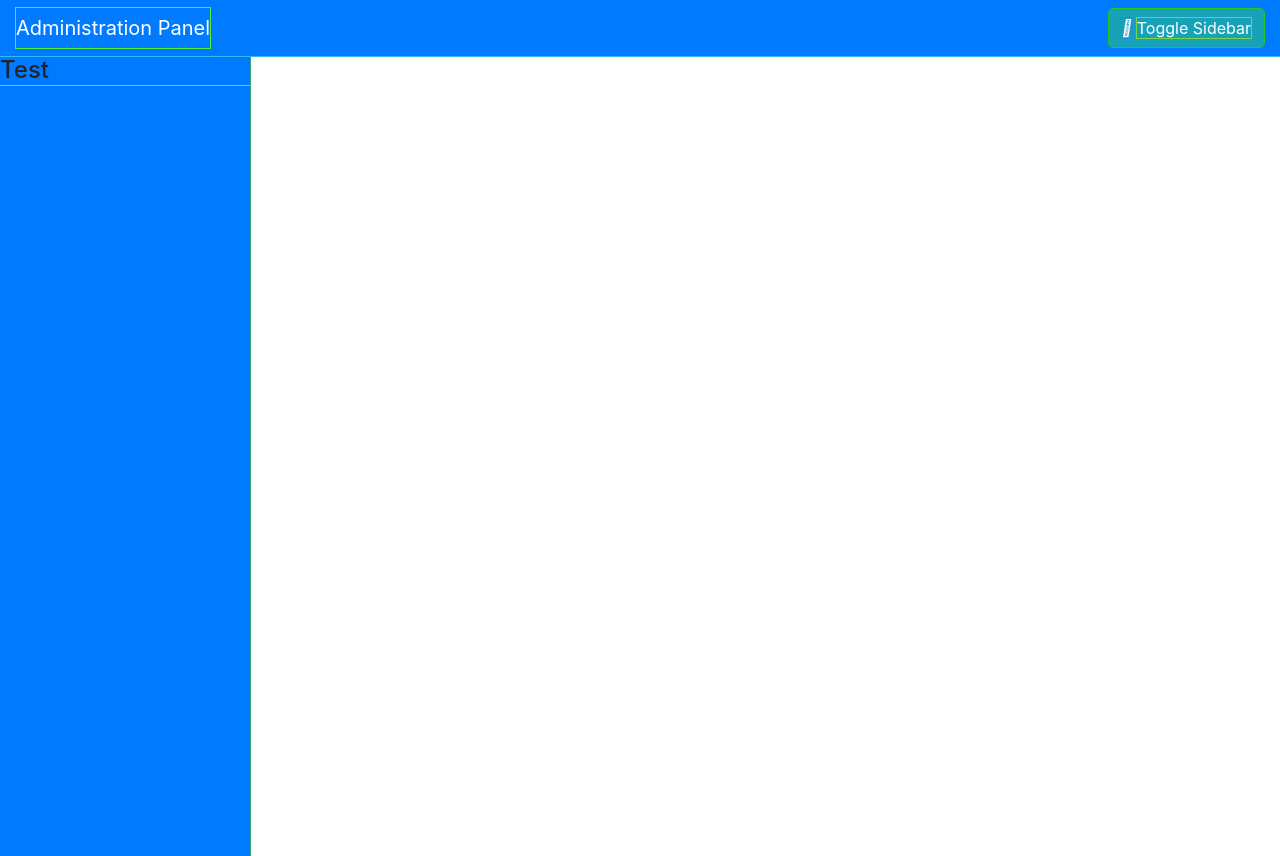
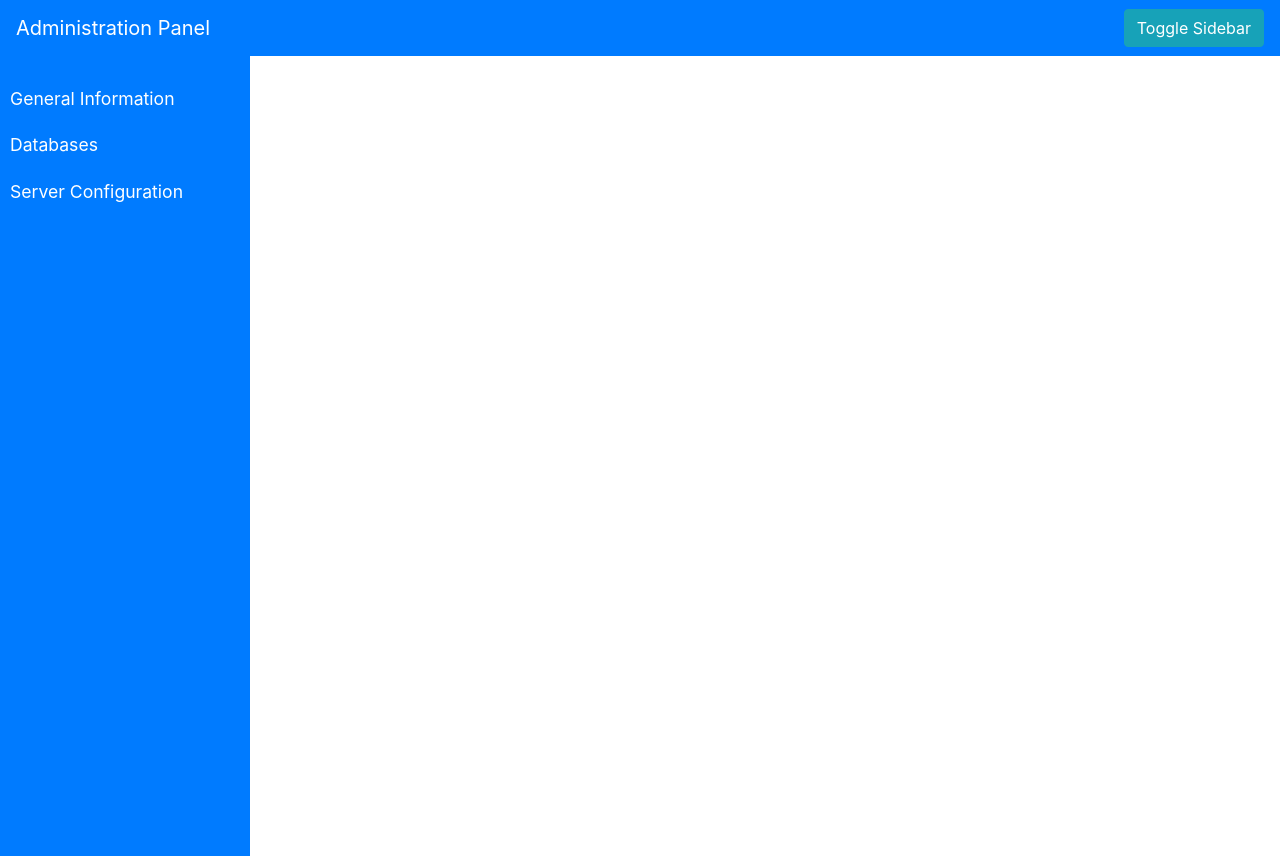
Before and after one commit to sqz269/fileshare-flask, a Flask app: page /admin in a window 1280 px wide. Run offline with Flask 2, Linux system fonts and the light colour scheme; parts of the project's set-up code (start-up, migrations or seed data) failed here and were passed over; some libraries are stand-ins or nearby versions.

Commit message:
Admin panel work in progress

```diff
--- a/fileshare/__init__.py
+++ b/fileshare/__init__.py
@@ -4,8 +4,12 @@ app = Flask(__name__)
 
 from fileshare.api.views import api
 from fileshare.site.views import site
+
 from fileshare.admin.views import admin
+from fileshare.api_admin.views import api_admin
+
 
 app.register_blueprint(api)
 app.register_blueprint(site)
 app.register_blueprint(admin)
+app.register_blueprint(api_admin)
--- a/fileshare/admin/static/css/sidebar.css
+++ b/fileshare/admin/static/css/sidebar.css
@@ -1,4 +1,76 @@
-.sidebar {
-    height: 100vh;
-    width: 250px;
+#sidebar {
+    min-width: 250px;
+    max-width: 250px;
+    min-height: 100vh;
+    color: #fff;
+    transition: all 0.3s;
 }
+
+.wrapper {
+    display: flex;
+    align-items: stretch;
+}
+
+#sidebar .sidebar-header {
+    padding: 20px;
+    background: #6d7fcc;
+}
+
+#sidebar ul.components {
+    padding: 20px 0;
+}
+
+#sidebar ul p {
+    color: #fff;
+    padding: 10px;
+}
+
+#sidebar ul li a {
+    padding: 10px;
+    font-size: 1.1em;
+    display: block;
+    color: white;
+}
+
+#sidebar ul li a:hover {
+    color: #7386D5;
+    background: #fff;
+    text-decoration: none;
+}
+
+#sidebar ul li.active>a,
+a[aria-expanded="true"] {
+    color: #fff;
+    background: #6d7fcc;
+}
+
+ul ul a {
+    font-size: 0.9em !important;
+    padding-left: 30px !important;
+    background: #6d7fcc;
+}
+
+#sidebar.active {
+    margin-left: -250px;
+}
+
+a[data-toggle="collapse"] {
+    position: relative;
+}
+
+.dropdown-toggle::after {
+    display: block;
+    position: absolute;
+    top: 50%;
+    right: 20px;
+    transform: translateY(-50%);
+}
+
+@media (max-width: 768px) {
+    #sidebar {
+        margin-left: -250px;
+    }
+    #sidebar.active {
+        margin-left: 0;
+    }
+}
--- a/fileshare/admin/templates/admin.html
+++ b/fileshare/admin/templates/admin.html
@@ -1,9 +1,12 @@
 <!DOCTYPE html>
 <html>
+
 <head>
     <link rel="stylesheet" href="https://stackpath.bootstrapcdn.com/bootstrap/4.3.1/css/bootstrap.min.css" integrity="sha384-ggOyR0iXCbMQv3Xipma34MD+dH/1fQ784/j6cY/iJTQUOhcWr7x9JvoRxT2MZw1T" crossorigin="anonymous">
+    <script src="https://code.jquery.com/jquery-3.3.1.slim.min.js" integrity="sha384-q8i/X+965DzO0rT7abK41JStQIAqVgRVzpbzo5smXKp4YfRvH+8abtTE1Pi6jizo" crossorigin="anonymous"></script>
+    <script src="https://cdnjs.cloudflare.com/ajax/libs/popper.js/1.14.7/umd/popper.min.js" integrity="sha384-UO2eT0CpHqdSJQ6hJty5KVphtPhzWj9WO1clHTMGa3JDZwrnQq4sF86dIHNDz0W1" crossorigin="anonymous"></script>
+    <script src="https://stackpath.bootstrapcdn.com/bootstrap/4.3.1/js/bootstrap.min.js" integrity="sha384-JjSmVgyd0p3pXB1rRibZUAYoIIy6OrQ6VrjIEaFf/nJGzIxFDsf4x0xIM+B07jRM" crossorigin="anonymous"></script>
 
-        <link rel="stylesheet" href='{{ url_for("site.static", filename="plugin/font-awesome/css/font-awesome.min.css") }}'>
 
     <link rel="stylesheet" href='{{ url_for("admin.static", filename="css/sidebar.css") }}'>
 
@@ -12,18 +15,21 @@
 </head>
 
 <body>
-        <nav class="navbar navbar-dark bg-primary">
-            <a class="navbar-brand" href="#">Administration Panel</a>
-            <button type="button" id="sidebarCollapse" class="btn btn-info">
-                <i class="fas fa-align-left"></i>
-                <span>Toggle Sidebar</span>
-            </button>
-        </nav>
+    {% include 'elements/navbar.html' %}
+    <div class="wrapper">
 
         {% include 'elements/sidebar.html' %}
+
+    </div>
 </body>
 <script type="text/javascript">
-        [].forEach.call(document.querySelectorAll("*"),function(a){a.style.outline="1px solid #"+(~~(Math.random()*(1<<24))).toString(16)})
+    $(document).ready(function() {
+
+        $('#sidebarCollapse').on('click', function() {
+            $('#sidebar').toggleClass('active');
+        });
+
+    });
 </script>
 
 </html>
--- /dev/null
+++ b/fileshare/admin/templates/elements/general_info.html
@@ -0,0 +1,5 @@
+<div>
+    <h5>
+
+    </h5>
+</div>
--- /dev/null
+++ b/fileshare/admin/templates/elements/navbar.html
@@ -0,0 +1,7 @@
+<nav class="navbar navbar-dark bg-primary">
+    <a class="navbar-brand" href="#">Administration Panel</a>
+    <button type="button" id="sidebarCollapse" class="btn btn-info">
+        <i class="fas fa-align-left"></i>
+        <span>Toggle Sidebar</span>
+    </button>
+</nav>
--- a/fileshare/admin/templates/elements/sidebar.html
+++ b/fileshare/admin/templates/elements/sidebar.html
@@ -1,5 +1,14 @@
-<div class="sidebar bg-primary">
-    <h4>
-        Test
-    </h4>
-</div>
+<!-- Sidebar -->
+<nav id="sidebar" class="bg-primary">
+    <ul class="list-unstyled components">
+        <li>
+            <a href="#">General Information</a>
+        </li>
+        <li>
+            <a href="#">Databases</a>
+        </li>
+        <li>
+            <a href="#">Server Configuration</a>
+        </li>
+    </ul>
+</nav>
```
Also changed, not shown: fileshare/api_admin/views.py (+52 -5 lines), fileshare/site/views.py (+6 -3 lines), fileshare/api_admin/__init__.py (added). Lines whose indentation alone changed are shown as unchanged.
